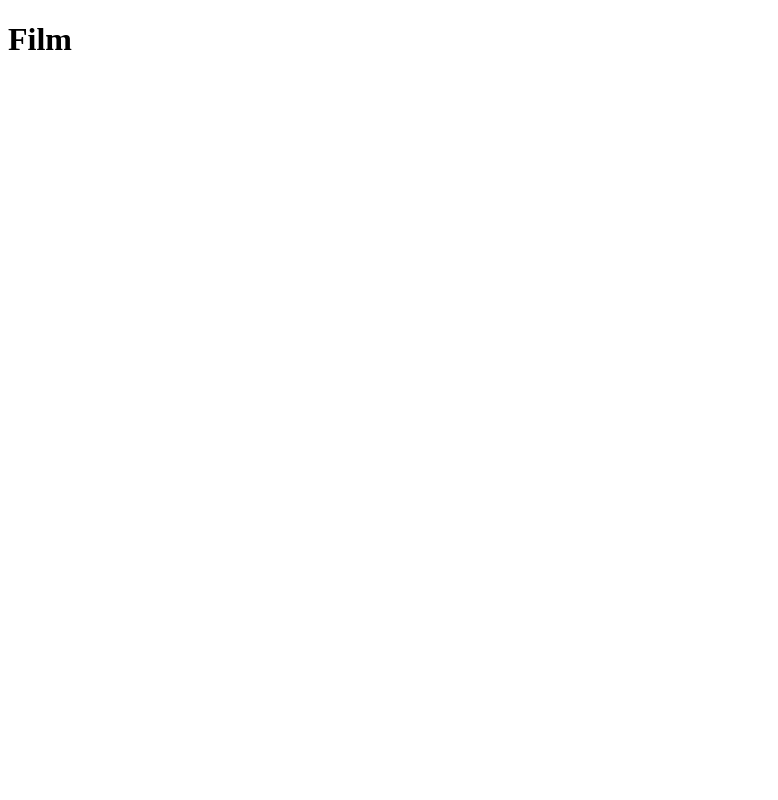
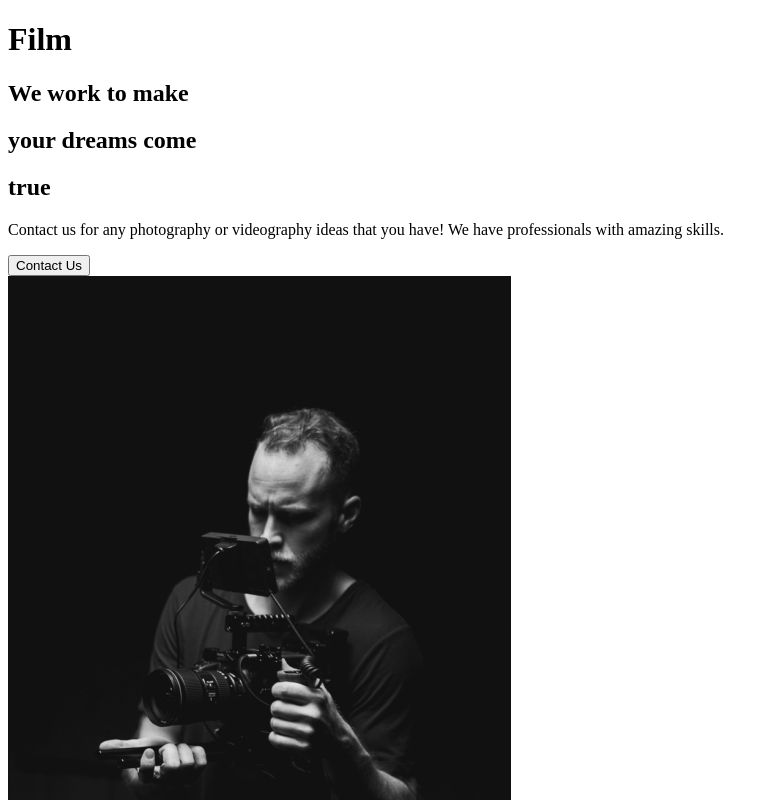
Before and after one commit to matskevichAnthony/movies-react-website, a React (Create React App) app: page / in a window 1280 px wide. Shown: the top 800 px of the page, without its empty margins (0-778 px from the left). Built offline with nearby package versions, Linux system fonts and the light colour scheme.

Commit message:
about us page setup

```diff
--- a/src/App.js
+++ b/src/App.js
@@ -1,8 +1,10 @@
 import React from 'react';
+import AboutUs from './pages/AboutUs';
 function App() {
   return (
     <div className="App">
       <h1>Film</h1>
+      <AboutUs />
     </div>
   );
 }
--- /dev/null
+++ b/src/components/AboutSection.js
@@ -0,0 +1,31 @@
+import React from 'react';
+import home1 from '../img/home1.png'
+const AboutSection = () => {
+    return (
+        <div>
+            <div className="description">
+                <div className="title">
+                    <div class="hide">
+                        <h2>We work to make</h2>
+                    </div>
+                    <div class="hide">
+                        <h2>your <span>dreams</span> come</h2>
+                    </div>
+                    <div class="hide">
+                        <h2>true</h2>
+                    </div>
+                </div>
+                <p>Contact us for any photography or
+                    videography ideas that you have!
+                    We have professionals with amazing skills.
+                </p>
+                <button>Contact Us</button>
+            </div>
+            <div class="image">
+                <img src={home1} alt="" />
+            </div>
+        </div>
+    )
+}
+
+export default AboutSection;
--- /dev/null
+++ b/src/pages/AboutUs.js
@@ -0,0 +1,11 @@
+import React from 'react';
+
+import AboutSection from '../components/AboutSection';
+
+const AboutUs = () => {
+    return (
+        <AboutSection />
+    )
+}
+
+export default AboutUs;
```
Also changed, not shown: src/components/Index.js (deleted).
